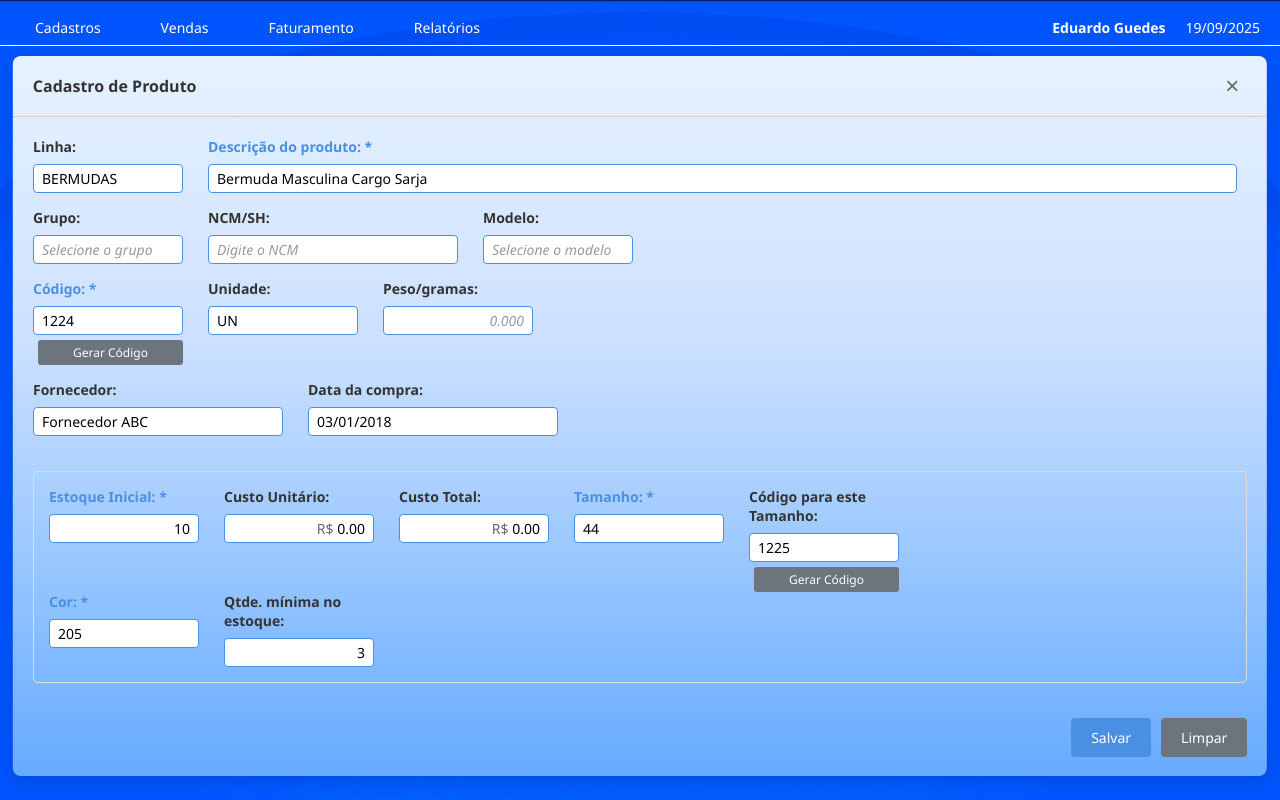
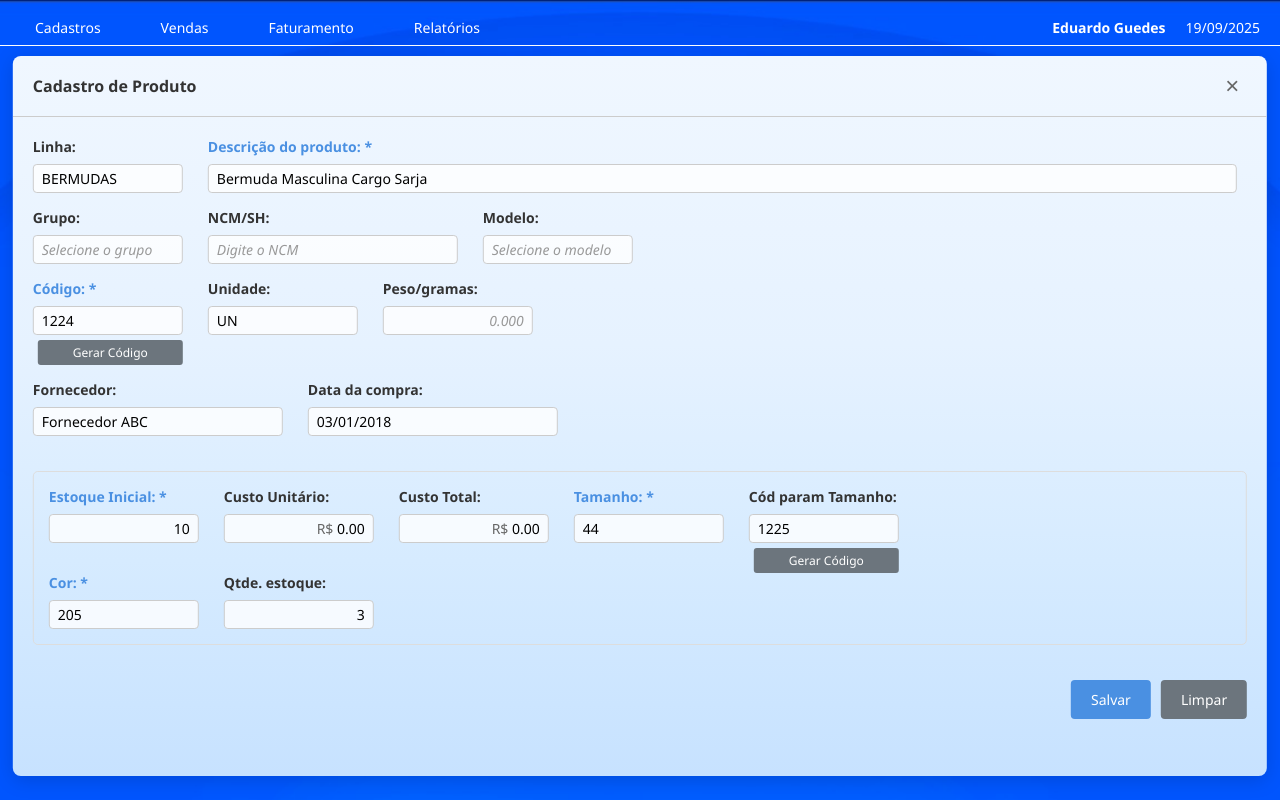
Before and after one commit to ViniciusOnii/sistema, a plain HTML site: page index.html in a window 1280 px wide. Both pictures are taken after a click on the link "Cadastros". Drawn offline with Linux system fonts and the light colour scheme.

Commit message:
Ajustes na interface e labels dos campos
- Suavizado gradiente azul do container principal
- Ajustados labels dos campos para versões mais concisas
- Revertido estilo dos campos de entrada para aparência original

```diff
--- a/index.html
+++ b/index.html
@@ -129,7 +129,7 @@
                                 </div>
                                 <!-- Campo Código por Tamanho - Com geração automática -->
                                 <div class="grupo-campo pequeno">
-                                    <label>Código para este Tamanho:</label>
+                                    <label>Cód param Tamanho:</label>
                                     <div class="campo-entrada" contenteditable="true" data-type="text">1225</div>
                                     <button type="button" class="botao-pequeno">Gerar Código</button>
                                 </div>
@@ -143,7 +143,7 @@
                                 </div>
                                 <!-- Campo Quantidade Mínima - Controle de estoque -->
                                 <div class="grupo-campo pequeno">
-                                    <label>Qtde. mínima no estoque:</label>
+                                    <label>Qtde. estoque:</label>
                                     <div class="campo-entrada" contenteditable="true" data-type="number">3</div>
                                 </div>
                             </div>
--- a/styles.css
+++ b/styles.css
@@ -104,7 +104,7 @@ body {
     top: 52%;
     left: 50%;
     transform: translate(-50%, -50%);
-    background: linear-gradient(to bottom, #e6f2ff 0%, #cce0ff 40%, #99c7ff 70%, #66aaff 100%);
+    background: linear-gradient(to bottom, #f0f7ff 0%, #e6f2ff 40%, #d6ebff 70%, #c7e2ff 100%);
     border-radius: 8px;
     box-shadow: 0 4px 20px rgba(0, 0, 0, 0.15);
     width: 98%;
@@ -345,8 +345,8 @@ body {
     padding: 4px 8px;
     font-size: 14px;
     min-height: 20px;
-    background: white;
-    border: 1px solid #4a90e2;
+    background: rgba(255, 255, 255, 0.8);
+    border: 1px solid #ccc;
     border-radius: 4px;
     font-family: 'Segoe UI', Tahoma, Geneva, Verdana, sans-serif;
     cursor: text;
@@ -355,8 +355,8 @@ body {
 }
 
 .campo-entrada:focus {
-    border-color: #357abd;
-    background: white;
+    border-color: #4a90e2;
+    background: rgba(255, 255, 255, 0.95);
 }
 
 .campo-entrada:empty:before {
```
